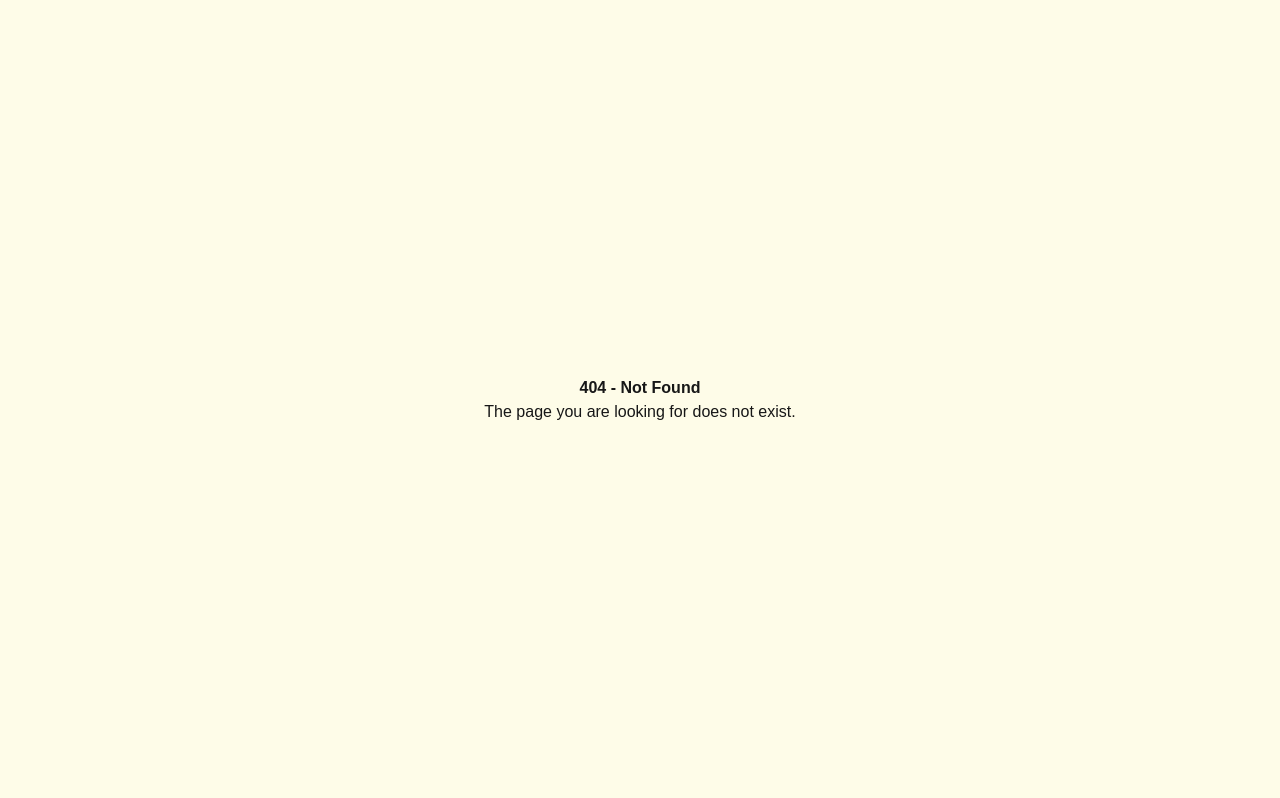
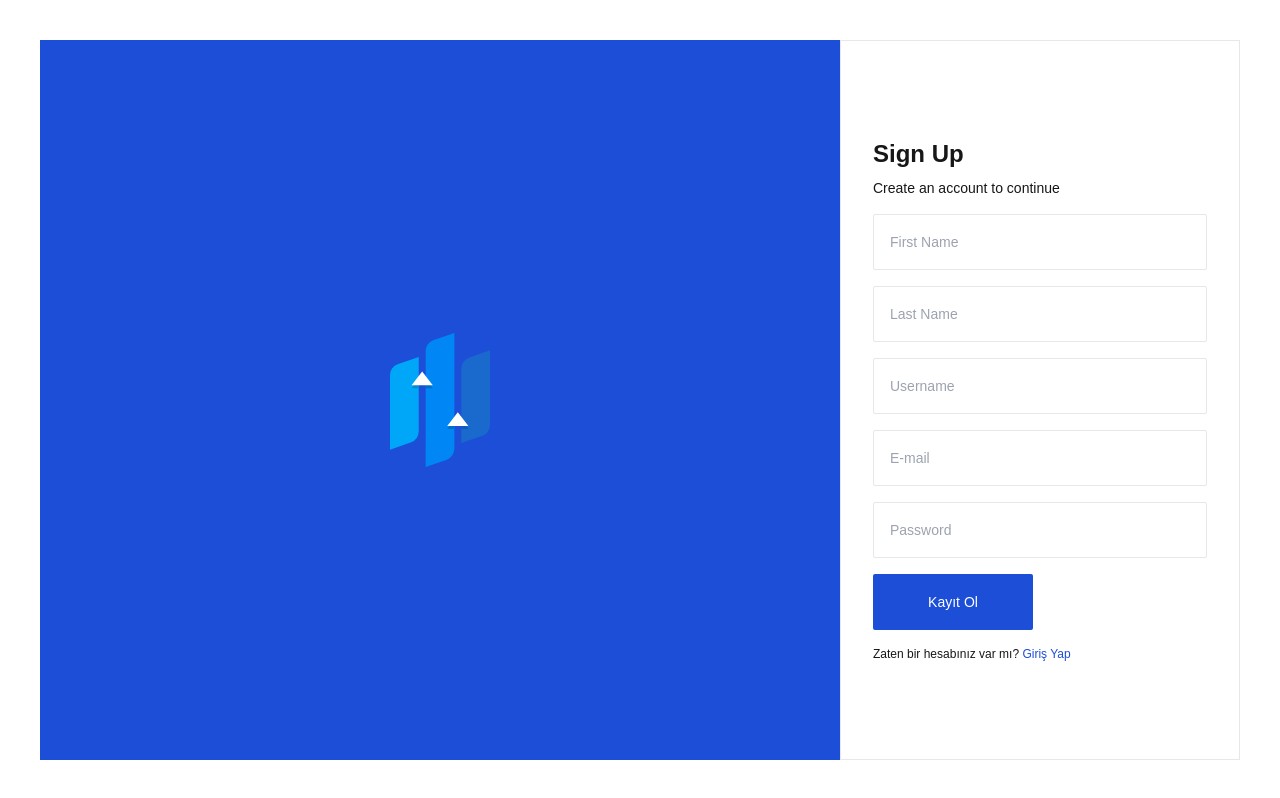
Before and after one commit to kenangundogan/cms, a Next.js app: page /register in a window 1280 px wide. Before the commit this address had no page. Built offline with nearby package versions, Linux system fonts and the light colour scheme.

Commit message:
add authentication pages and layout with login and registration forms; include logo and symbol SVGs

```diff
--- a/package.json
+++ b/package.json
@@ -9,6 +9,7 @@
     "lint": "next lint"
   },
   "dependencies": {
+    "clsx": "^2.1.1",
     "next": "15.1.0",
     "react": "^19.0.0",
     "react-dom": "^19.0.0"
--- /dev/null
+++ b/src/app/(auth)/403/page.js
@@ -0,0 +1,8 @@
+export default function ForbiddenPage() {
+    return (
+        <div className='p-8 rounded-sm text-center bg-red-50'>
+            <h1 className='font-bold'>403 - Forbidden</h1>
+            <p>You do not have permission to access this page.</p>
+        </div>
+    );
+}
--- /dev/null
+++ b/src/app/(auth)/layout.js
@@ -0,0 +1,7 @@
+export default function AuthLayout({ children }) {
+    return (
+        <main className="relative w-full h-screen bg-white">
+            {children}
+        </main>
+    );
+}
--- /dev/null
+++ b/src/app/(auth)/login/page.js
@@ -0,0 +1,67 @@
+'use client';
+
+import { useState } from 'react';
+import Form from '@/app/components/ui/form/Form';
+import Input from '@/app/components/ui/form/Input';
+import Button from '@/app/components/ui/form/Button';
+import Link from 'next/link';
+import Image from 'next/image';
+
+const LoginPage = () => {
+    const [email, setEmail] = useState('');
+    const [password, setPassword] = useState('');
+
+    const handleSubmit = (e) => {
+        e.preventDefault();
+        console.log('Form Submitted:', { email, password });
+    };
+    return (
+        <div className='w-full min-h-screen p-4 sm:p-10 flex flex-wrap'>
+            <div className='w-full md:w-6/12 lg:w-8/12 p-8 bg-blue-700'>
+                <div className='w-full h-full flex justify-center items-center'>
+                    <Image
+                        src='/logo/logo.svg'
+                        alt='Login Image'
+                        width={100}
+                        height={100}
+                    />
+                </div>
+            </div>
+            <div className='w-full md:w-6/12 lg:w-4/12 p-8 border flex justify-center items-center bg-grasy-50'>
+                <div className="w-full max-w-xs">
+                    <div className='mb-4'>
+                        <h1 className="text-2xl font-bold mb-2">Sign In</h1>
+                        <p className='text-sm'>Sign in to your account to continue</p>
+                    </div>
+                    <Form onSubmit={handleSubmit} className="flex flex-col">
+                        <Input
+                            name="email"
+                            type="email"
+                            placeholder="E-mail"
+                            value={email}
+                            onChange={e => setEmail(e.target.value)}
+                        />
+                        <Input
+                            name="password"
+                            type="password"
+                            placeholder="Password"
+                            value={password}
+                            onChange={e => setPassword(e.target.value)}
+                        />
+                        <Button type="submit" variant="primary" className={"w-40"}>
+                            Giriş Yap
+                        </Button>
+                    </Form>
+                    <p className="mt-4 text-xs">
+                        Hesabınız yok mu?{' '}
+                        <Link href="/register" className="text-blue-700 hover:underline">
+                            Kayıt Ol
+                        </Link>
+                    </p>
+                </div>
+            </div>
+        </div>
+    );
+};
+
+export default LoginPage;
--- /dev/null
+++ b/src/app/(auth)/register/page.js
@@ -0,0 +1,92 @@
+'use client';
+
+import { useState } from 'react';
+import Form from '@/app/components/ui/form/Form';
+import Input from '@/app/components/ui/form/Input';
+import Button from '@/app/components/ui/form/Button';
+import Link from 'next/link';
+import Image from 'next/image';
+
+const RegisterPage = () => {
+    const [email, setEmail] = useState('');
+    const [password, setPassword] = useState('');
+    const [username, setUsername] = useState('');
+    const [firstname, setFirstname] = useState('');
+    const [lastname, setLastname] = useState('');
+
+    const handleSubmit = async (e) => {
+        e.preventDefault();
+        console.log('Form Submitted:', { email, password, username, firstname, lastname });
+    };
+
+    return (
+        <div className='w-full min-h-screen p-4 sm:p-10 flex flex-wrap'>
+            <div className='w-full md:w-6/12 lg:w-8/12 p-8 bg-blue-700'>
+                <div className='w-full h-full flex justify-center items-center'>
+                    <Image
+                        src='/logo/logo.svg'
+                        alt='Login Image'
+                        width={100}
+                        height={100}
+                    />
+                </div>
+            </div>
+            <div className='w-full md:w-6/12 lg:w-4/12 p-8 border flex justify-center items-center bg-grasy-50'>
+                <div className="w-full max-w-sm">
+                    <div className='mb-4'>
+                        <h1 className="text-2xl font-bold mb-2">Sign Up</h1>
+                        <p className='text-sm'>Create an account to continue</p>
+                    </div>
+                    <Form onSubmit={handleSubmit} className="flex flex-col">
+                        <Input
+                            name="firstname"
+                            type="firstname"
+                            placeholder="First Name"
+                            value={firstname}
+                            onChange={(e) => setFirstname(e.target.value)}
+                        />
+                        <Input
+                            name="lastname"
+                            type="lastname"
+                            placeholder="Last Name"
+                            value={lastname}
+                            onChange={(e) => setLastname(e.target.value)}
+                        />
+                        <Input
+                            name="username"
+                            type="username"
+                            placeholder="Username"
+                            value={username}
+                            onChange={(e) => setUsername(e.target.value)}
+                        />
+                        <Input
+                            name="email"
+                            type="email"
+                            placeholder="E-mail"
+                            value={email}
+                            onChange={(e) => setEmail(e.target.value)}
+                        />
+                        <Input
+                            name="password"
+                            type="password"
+                            placeholder="Password"
+                            value={password}
+                            onChange={(e) => setPassword(e.target.value)}
+                        />
+                        <Button type="submit" variant="primary" className={"w-40"}>
+                            Kayıt Ol
+                        </Button>
+                    </Form>
+                    <p className="mt-4 text-xs">
+                        Zaten bir hesabınız var mı?{' '}
+                        <Link href="/login" className="text-blue-700 hover:underline">
+                            Giriş Yap
+                        </Link>
+                    </p>
+                </div>
+            </div>
+        </div>
+    );
+};
+
+export default RegisterPage;
```
Also changed, not shown: public/logo/logo.svg (added), public/symbol/symbol.svg (added).
